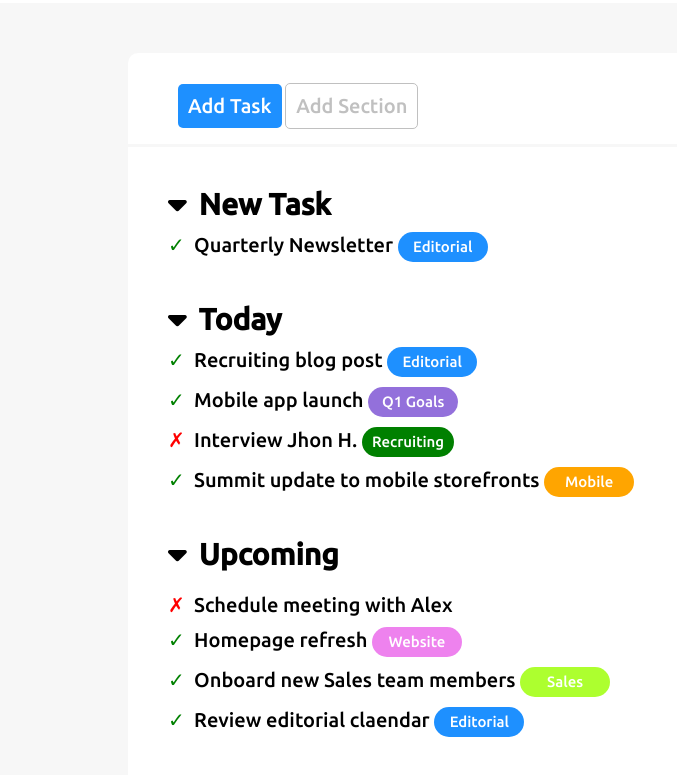
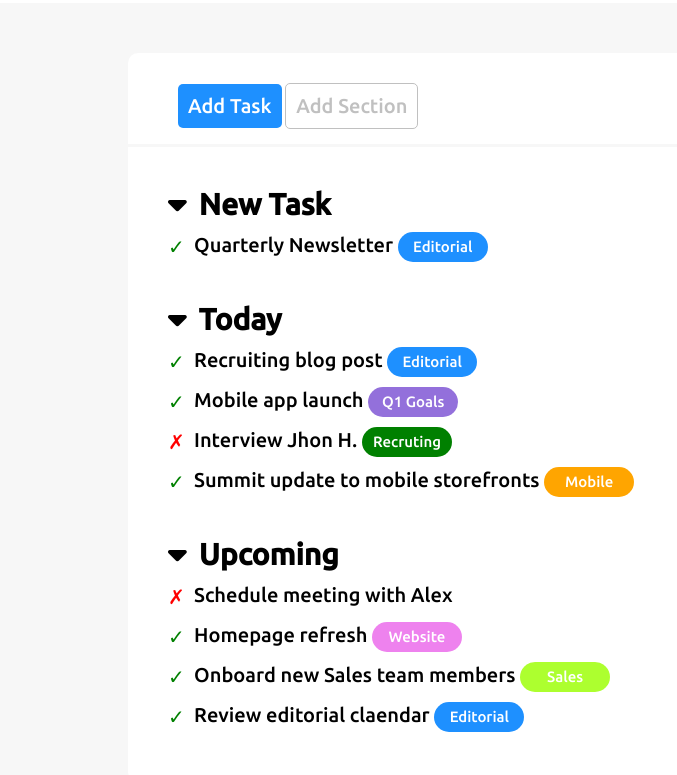
Before and after one commit to notMartino/html-css-toboolist, a plain HTML site: page index.html in a window 1280 px wide. Shown: the part 99-874 px from the top of the page, without its empty margins (0-677 px from the left). Drawn offline with Linux system fonts and the light colour scheme.

Commit message:
Ho eliminato "l'automatizzazione" dei badge togliendo :after e inserendo a mano i vari campi. Sotituito div dei badge con span e allienato il tutto a li corrispondente.

```diff
--- a/css/style.css
+++ b/css/style.css
@@ -80,6 +80,13 @@ li.compito{
 li > i{
   margin-right: 5px;
 }
+
+  /* --- Proprietà generiche cross e check icon */
+.compito.fatto:before, .compito.non-fatto:before{
+  display: inline-block;
+  vertical-align: middle;
+}
+
   /* --- Check icon compito completato --- */
 .compito.fatto:before{
   content: "\2713 \A0";
@@ -102,47 +109,24 @@ li > i{
   line-height: 30px;
   border-radius: 15px;
   text-align: center;
+  vertical-align: middle;
 }
-
-    /* --- Targhette con colore e scritta "automatica" --- */
+    /* --- Targhette specifiche con colore --- */
 .argomento.blu{
   background-color: dodgerblue;
 }
-.argomento.blu:after{
-  content: "Editorial";
-}
-
 .argomento.viola{
   background-color: mediumpurple;
 }
-.argomento.viola:after{
-  content: "Q1 Goals";
-}
-
 .argomento.verde{
   background-color: green;
 }
-.argomento.verde:after{
-  content: "Recruiting";
-}
-
 .argomento.arancio{
   background-color: orange;
 }
-.argomento.arancio:after{
-  content: "Mobile";
-}
-
 .argomento.rosa{
   background-color: violet;
 }
-.argomento.rosa:after{
-  content: "Website";
-}
-
 .argomento.lime{
   background-color: greenyellow;
 }
-.argomento.lime:after{
-  content: "Sales";
-}
--- a/index.html
+++ b/index.html
@@ -42,7 +42,7 @@
             <ul>
               <li class="compito fatto">
                 Quarterly Newsletter
-                <div class="argomento blu"></div>
+                <span class="argomento blu">Editorial</span>
               </li>
             </ul>
           </li>
@@ -55,22 +55,22 @@
 
               <li class="compito fatto">
                 Recruiting blog post
-                <div class="argomento blu"></div>
+                <span class="argomento blu">Editorial</span>
               </li>
 
               <li class="compito fatto">
                 Mobile app launch
-                <div class="argomento viola"></div>
+                <span class="argomento viola">Q1 Goals</span>
               </li>
 
               <li class="compito non-fatto">
                 Interview Jhon H.
-                <div class="argomento verde"></div>
+                <span class="argomento verde">Recruting</span>
               </li>
 
               <li class="compito fatto">
                 Summit update to mobile storefronts
-                <div class="argomento arancio"></div>
+                <span class="argomento arancio">Mobile</span>
               </li>
 
             </ul>
@@ -84,22 +84,22 @@
 
               <li class="compito non-fatto">
                 Schedule meeting with Alex
-                <div class="argomento"></div>
+                <span class="argomento"></span>
               </li>
 
               <li class="compito fatto">
                 Homepage refresh
-                <div class="argomento rosa"></div>
+                <span class="argomento rosa">Website</span>
               </li>
 
               <li class="compito fatto">
                 Onboard new Sales team members
-                <div class="argomento lime"></div>
+                <span class="argomento lime">Sales</span>
               </li>
 
               <li class="compito fatto">
                 Review editorial claendar
-                <div class="argomento blu"></div>
+                <span class="argomento blu">Editorial</span>
               </li>
 
             </ul>
```
